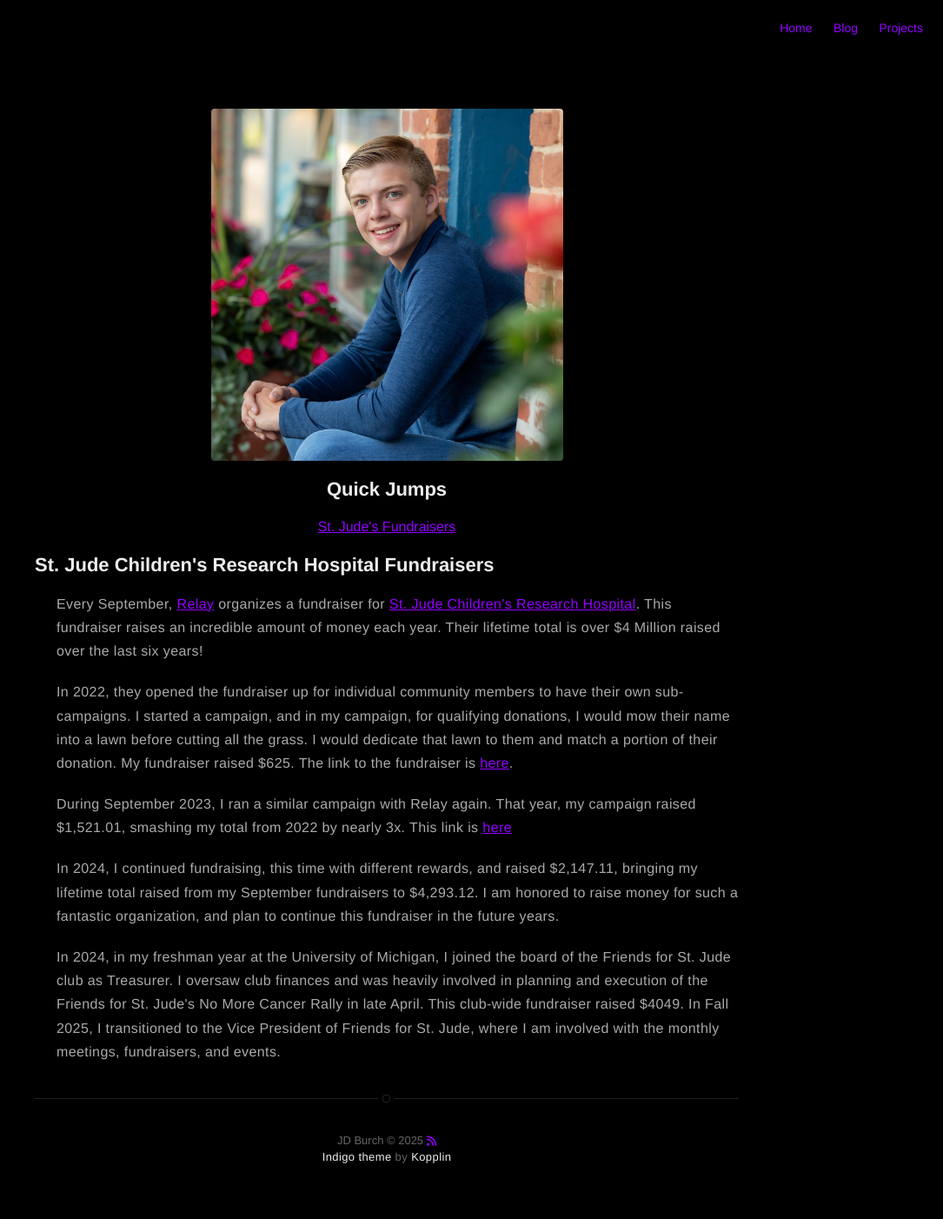
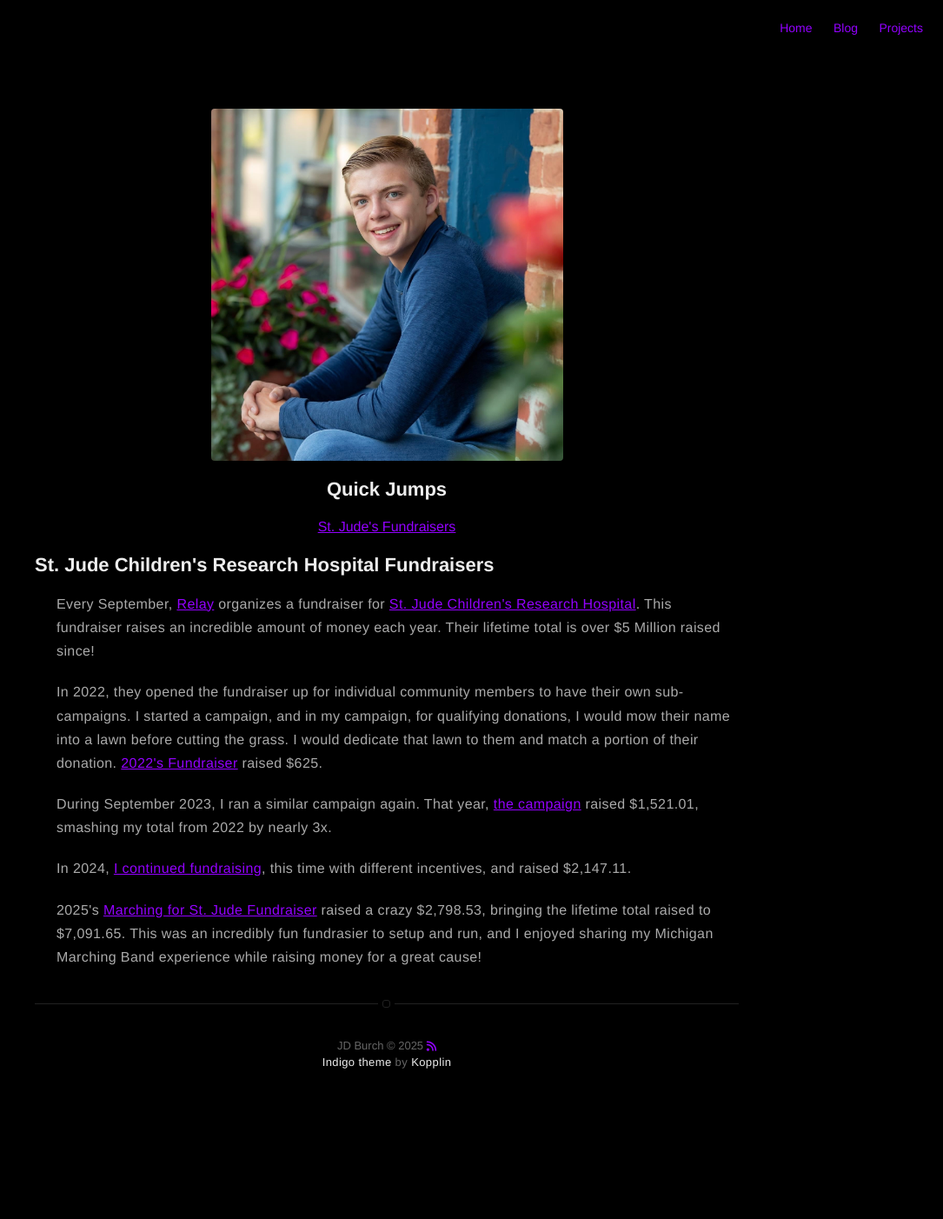
Before and after one commit to JDBurchHuzzah/jdburchhuzzah.github.io, a Jekyll site: the page built from about.md, in a window 1280 px wide. Shown: the whole page at 87% size, without its empty margins (195-1280 px from the left). Built offline with Jekyll 4.4.1, drawn with Linux system fonts in a browser that asks for light colours; nearby versions of some CDN libraries; after the commit the page ends 1293 px from its top, so only the background shows below that.

Commit message:
Update about.md

```diff
--- a/about.md
+++ b/about.md
@@ -12,9 +12,9 @@
 
 <h2 id="jude">St. Jude Children's Research Hospital Fundraisers</h2>
 <div style="margin-left: 25px;">
-  <p>Every September, <a href="https://relay.fm">Relay</a> organizes a fundraiser for <a href="https://stjude.org">St. Jude Children's Research Hospital</a>. This fundraiser raises an incredible amount of money each year. Their lifetime total is over $4 Million raised over the last six years!</p>
-  <p>In 2022, they opened the fundraiser up for individual community members to have their own sub-campaigns. I started a campaign, and in my campaign, for qualifying donations, I would mow their name into a lawn before cutting all the grass. I would dedicate that lawn to them and match a portion of their donation. My fundraiser raised $625. The link to the fundraiser is <a href="https://jdburch.com/2022">here</a>.</p>
-  <p>During September 2023, I ran a similar campaign with Relay again. That year, my campaign raised $1,521.01, smashing my total from 2022 by nearly 3x. This link is <a href="https://jdburch.com/2023">here</a></p>
-  <p>In 2024, I continued fundraising, this time with different rewards, and raised $2,147.11, bringing my lifetime total raised from my September fundraisers to $4,293.12. I am honored to raise money for such a fantastic organization, and plan to continue this fundraiser in the future years.</p>
-  <p>In 2024, in my freshman year at the University of Michigan, I joined the board of the Friends for St. Jude club as Treasurer. I oversaw club finances and was heavily involved in planning and execution of the Friends for St. Jude's No More Cancer Rally in late April. This club-wide fundraiser raised $4049. In Fall 2025, I transitioned to the Vice President of Friends for St. Jude, where I am involved with the monthly meetings, fundraisers, and events.</p>
+  <p>Every September, <a href="https://relay.fm">Relay</a> organizes a fundraiser for <a href="https://stjude.org">St. Jude Children's Research Hospital</a>. This fundraiser raises an incredible amount of money each year. Their lifetime total is over $5 Million raised since!</p>
+  <p>In 2022, they opened the fundraiser up for individual community members to have their own sub-campaigns. I started a campaign, and in my campaign, for qualifying donations, I would mow their name into a lawn before cutting the grass. I would dedicate that lawn to them and match a portion of their donation. <a href="https://jdburch.com/2022">2022's Fundraiser</a> raised $625.</p>
+  <p>During September 2023, I ran a similar campaign again. That year, <a href="https://jdburch.com/2023">the campaign</a> raised $1,521.01, smashing my total from 2022 by nearly 3x.</p>
+  <p>In 2024, <a href="https://jdburch.com/2023">I continued fundraising</a>, this time with different incentives, and raised $2,147.11.</p>
+  <p>2025's <a href="https://jdburch.com/StJude25">Marching for St. Jude Fundraiser</a> raised a crazy $2,798.53, bringing the lifetime total raised to $7,091.65. This was an incredibly fun fundrasier to setup and run, and I enjoyed sharing my Michigan Marching Band experience while raising money for a great cause!</p>
 </div>
```
